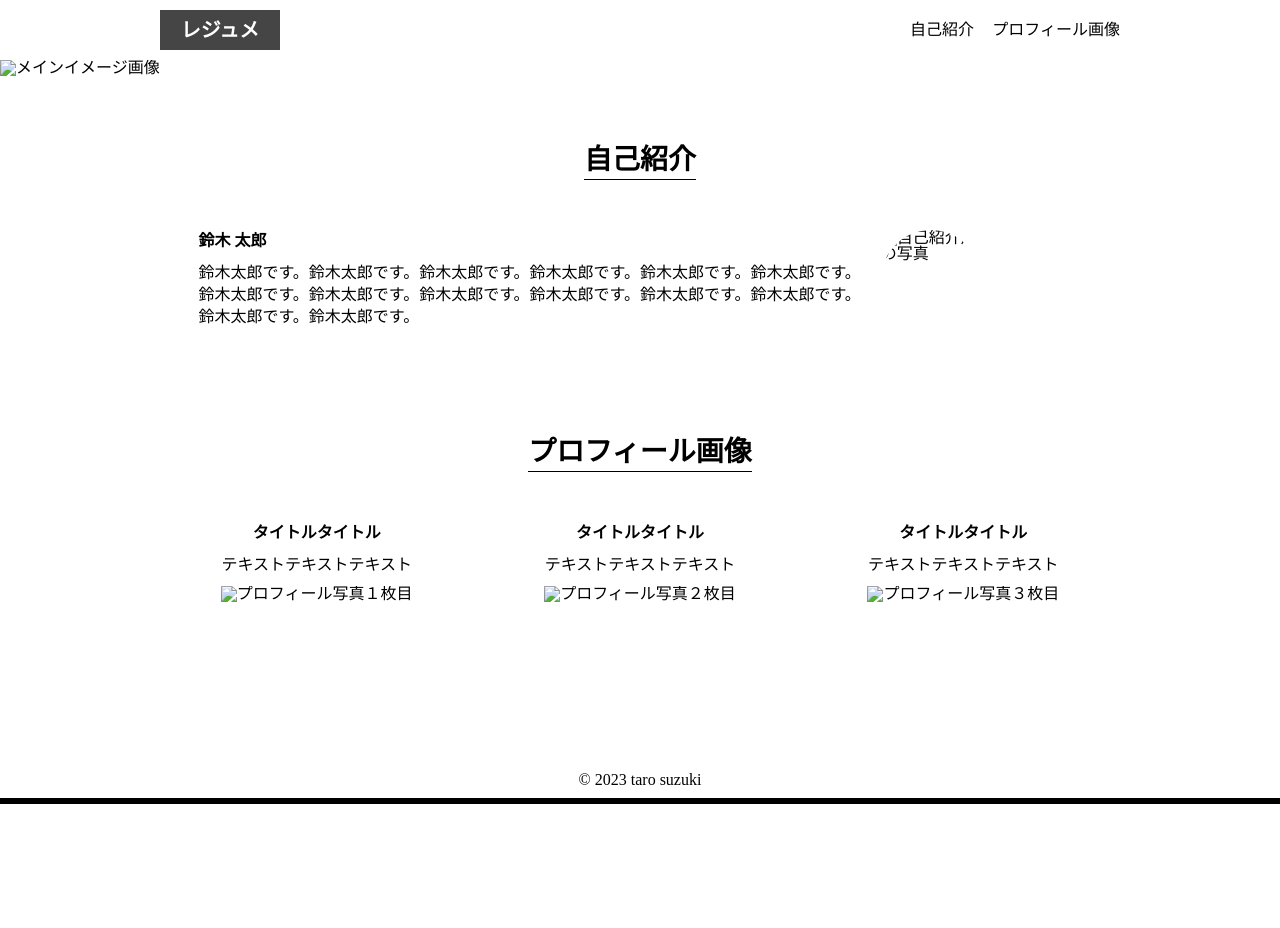
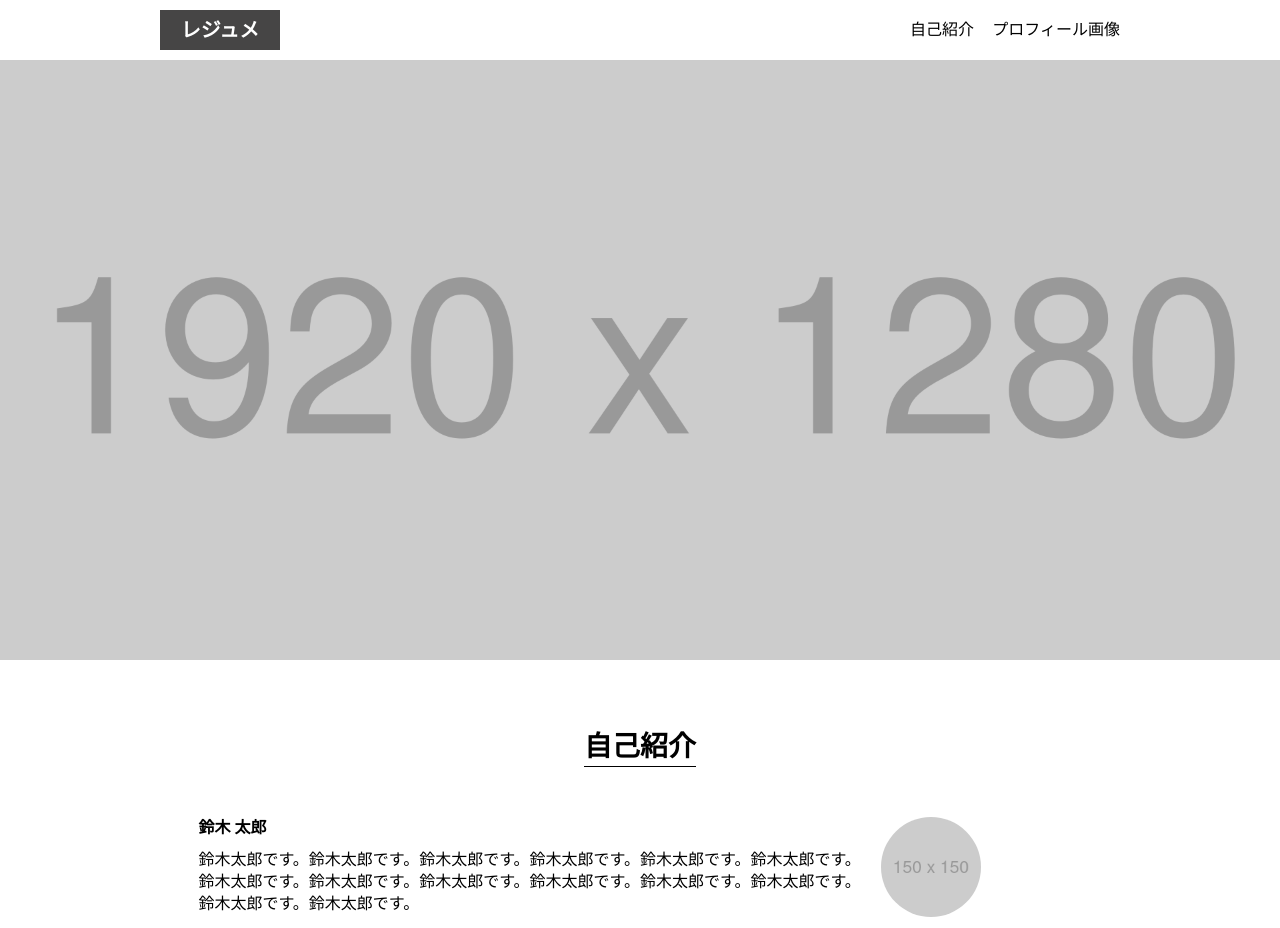
Before and after one commit to yasu171/hc_practice, a plain HTML site: page index.html in a window 1280 px wide. Shown: the top 928 px of the page. Before the commit the page ends 814 px from the top, so only its background shows below. Drawn offline with Linux system fonts and the light colour scheme; files that its build step writes are made by us from their sources.

Commit message:
Update index.html

```diff
--- a/index.html
+++ b/index.html
@@ -4,8 +4,8 @@
     <meta charset="UTF-8" />
     <meta name="viewport" content="width=device-width, initial-scale=1.0" />
     <title>html-beginner</title>
-    <link rel="stylesheet" href="./css/reset.css" />
-    <link rel="stylesheet" href="./css/stylesheet.css" />
+    <link rel="stylesheet" href="reset.css" />
+    <link rel="stylesheet" href="stylesheet.css" />
   </head>
   <body>
     <div class="container">
@@ -21,7 +21,7 @@
 
       <body>
         <div class="top-photo">
-          <img src="images/topphoto.png" alt="メインイメージ画像" />
+          <img src="topphoto.png" alt="メインイメージ画像" />
         </div>
 
         <section class="introduction" id="introduction">
@@ -32,7 +32,7 @@
               鈴木太郎です。鈴木太郎です。鈴木太郎です。鈴木太郎です。鈴木太郎です。鈴木太郎です。鈴木太郎です。鈴木太郎です。鈴木太郎です。鈴木太郎です。鈴木太郎です。鈴木太郎です。鈴木太郎です。鈴木太郎です。
             </p>
           </div>
-          <img src="images/introduction.png" alt="自己紹介用の写真" />
+          <img src="introduction.png" alt="自己紹介用の写真" />
         </section>
 
         <section class="profile" id="profile">
@@ -40,19 +40,19 @@
           <figure class="profile-article">
             <p class="name">タイトルタイトル</p>
             <p class="text">テキストテキストテキスト</p>
-            <img src="images/profile.png" alt="プロフィール写真１枚目" />
+            <img src="profile.png" alt="プロフィール写真１枚目" />
           </figure>
 
           <figure class="profile-article">
             <p class="name">タイトルタイトル</p>
             <p class="text">テキストテキストテキスト</p>
-            <img src="images/profile.png" alt="プロフィール写真２枚目" />
+            <img src="profile.png" alt="プロフィール写真２枚目" />
           </figure>
 
           <figure class="profile-article">
             <p class="name">タイトルタイトル</p>
             <p class="text">テキストテキストテキスト</p>
-            <img src="images/profile.png" alt="プロフィール写真３枚目" />
+            <img src="profile.png" alt="プロフィール写真３枚目" />
           </figure>
         </section>
 
```
